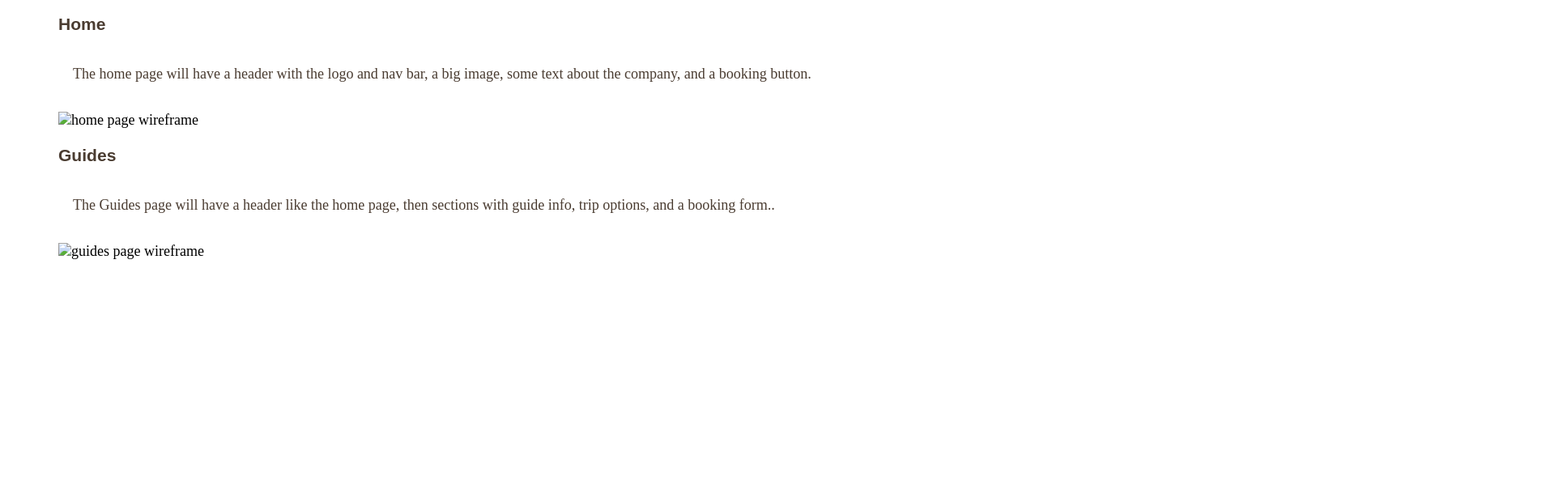
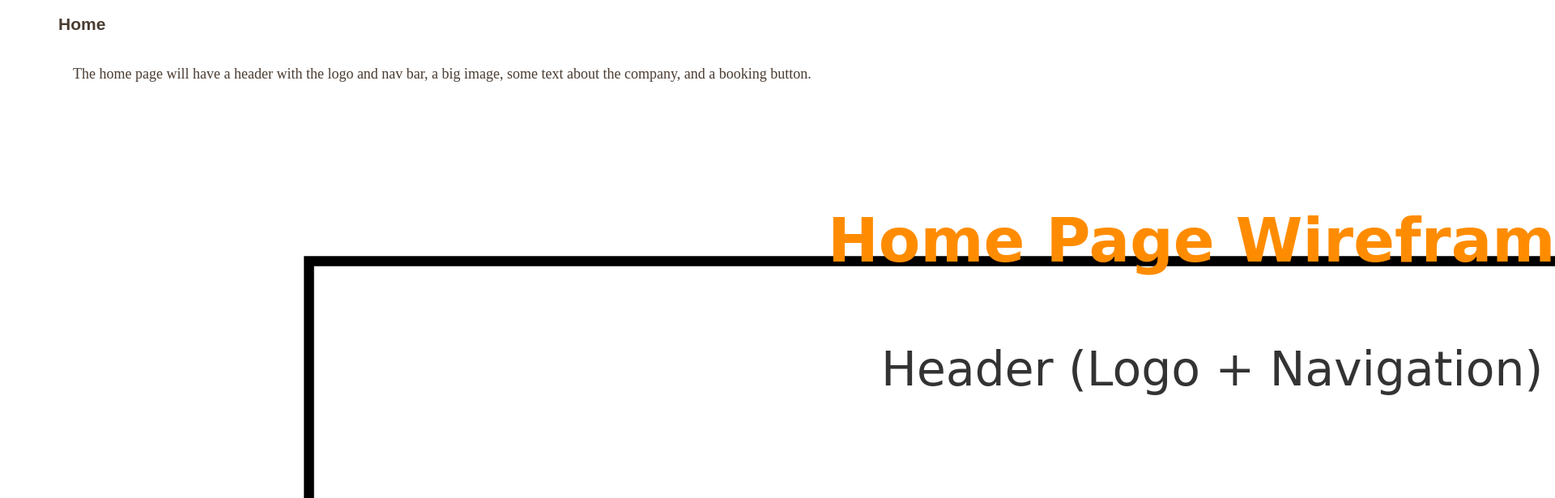
Before and after one commit to Campbell26/wdd131, a plain HTML site: page river-run-guides/site-plan.html in a window 1280 px wide. Shown: the part 3761-4376 px from the top of the page at 81% size, 1920 px wide, since content can reach past the window. Before the commit the page ends 4154 px from the top, so only its background shows below. Drawn offline with Linux system fonts and the light colour scheme; files that its build step writes are made by us from their sources.

Commit message:
added wireframes

```diff
--- a/river-run-guides/site-plan.html
+++ b/river-run-guides/site-plan.html
@@ -103,11 +103,11 @@
 
 			<h3>Home</h3>
 			<p>The home page will have a header with the logo and nav bar, a big image, some text about the company, and a booking button.</p>
-			<img src="#" alt="home page wireframe" />
+			<img src="images/home_wireframe.png" alt="home page wireframe" />
 
 			<h3>Guides</h3>
 			<p>The Guides page will have a header like the home page, then sections with guide info, trip options, and a booking form..</p>
-			<img src="#" alt="guides page wireframe" />
+			<img src="images/guides_wireframe.png" alt="guides page wireframe" />
 		</main>
 	</body>
 </html>
```
Also changed, not shown: river-run-guides/images/guides_wireframe.png (added), river-run-guides/images/home_wireframe.png (added).
